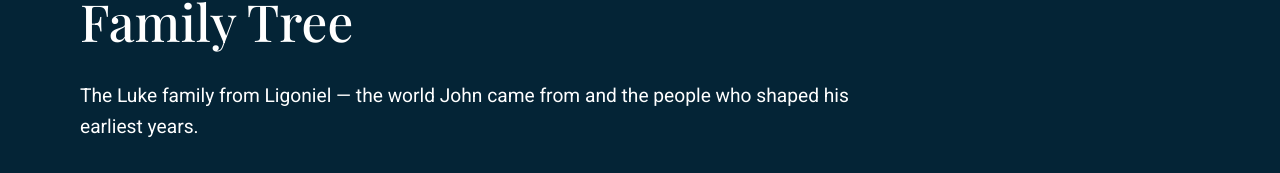
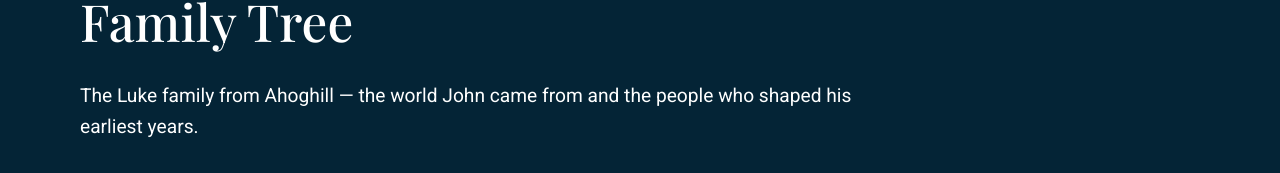
Before and after one commit to nunpacker-boop/johnluke-demo, a React (Vite) app: page /john-luke/family-tree in a window 1280 px wide. Shown: the part 221-394 px from the top of the page. Built offline with nearby package versions, Linux system fonts and the light colour scheme.

Commit message:
Update FamilyTree.jsx
Corrected

```diff
--- a/src/pages/john-luke/FamilyTree.jsx
+++ b/src/pages/john-luke/FamilyTree.jsx
@@ -7,7 +7,7 @@ export default function Page() {
           <div className="hero-content">
             <div className="preheading">John Luke · Genealogy</div>
             <h1>Family Tree</h1>
-            <p>The Luke family from Ligoniel — the world John came from and the people who shaped his earliest years.</p>
+            <p>The Luke family from Ahoghill — the world John came from and the people who shaped his earliest years.</p>
             <div className="btn-duo">
               <Link className="cta-primary dull" to="/john-luke">← Back to John Luke</Link>
             </div>
```
